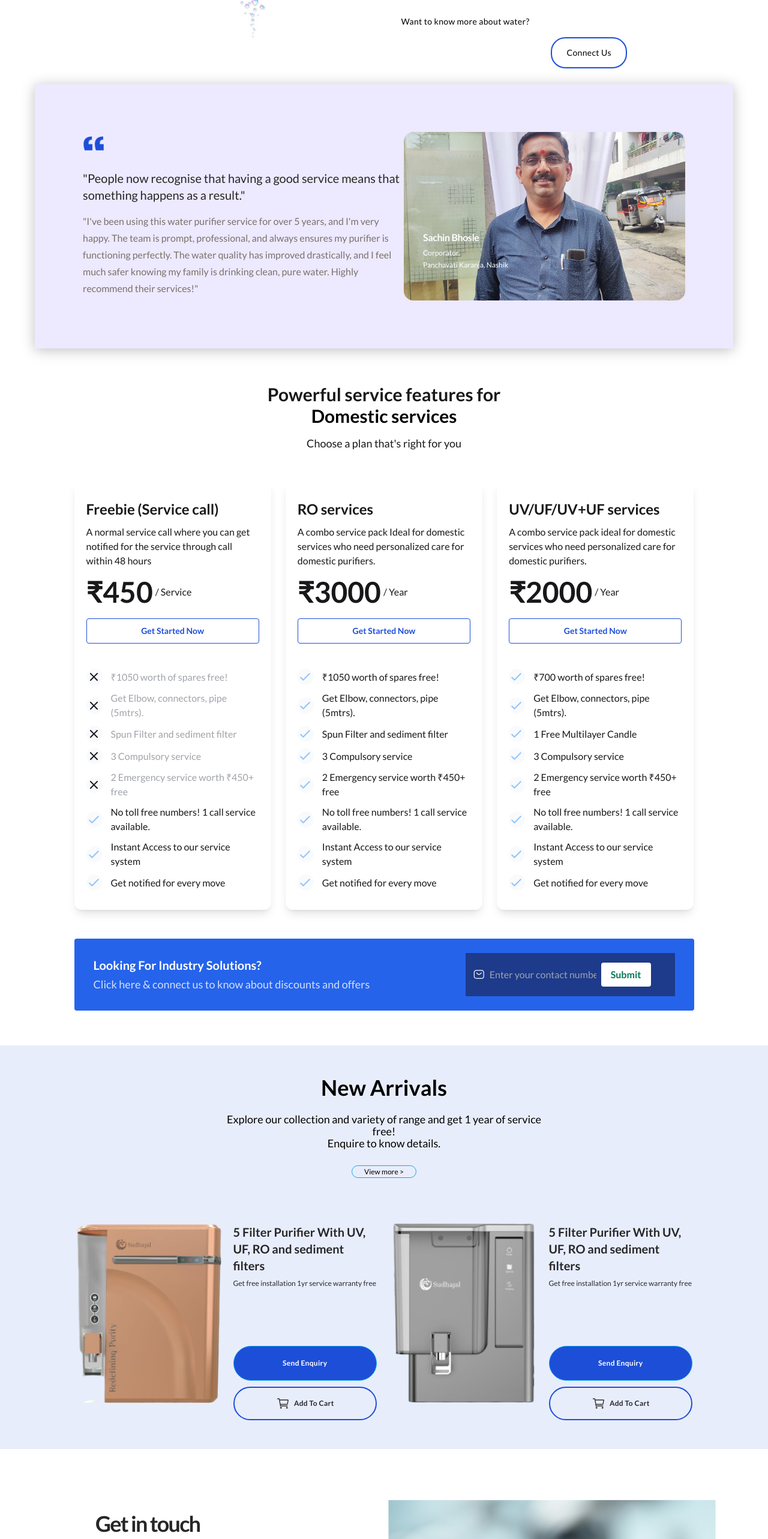
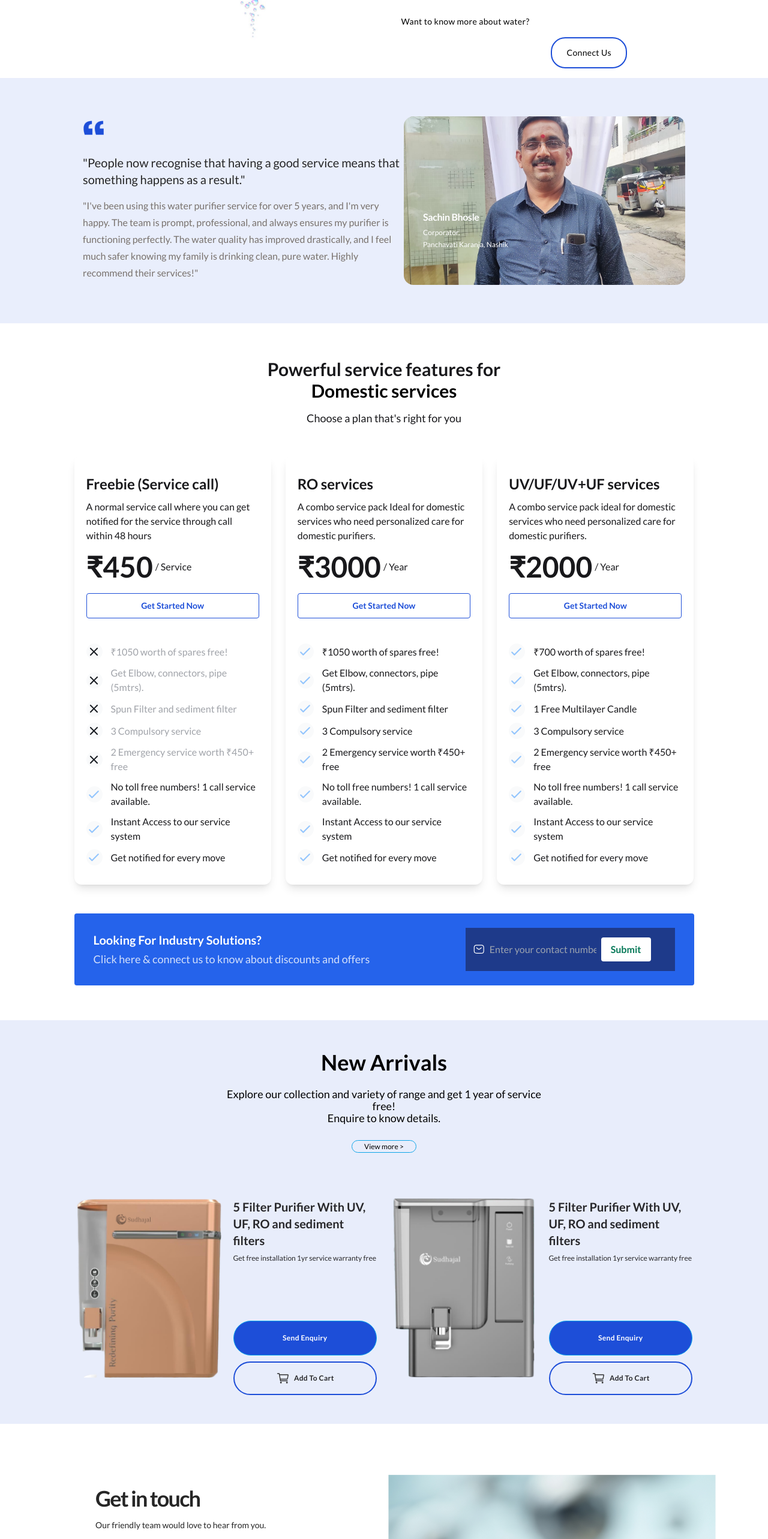
Before and after one commit to Sudhajal/sudhajal-repo, a Next.js app: page / in a window 1280 px wide. Shown: the part 1660-4226 px from the top of the page at 60% size. Built offline with nearby package versions, Linux system fonts and the light colour scheme.

Commit message:
extra changes

```diff
--- a/src/components/NewArrivals.tsx
+++ b/src/components/NewArrivals.tsx
@@ -26,7 +26,9 @@ const products: Product[] = [
 
 const NewArrivals: React.FC = () => {
   return (
-    <div className="flex flex-col justify-center items-center mt-2.5 max-w-full bg-blue-700 bg-opacity-10 w-[1438px]">
+    <div className="w-full">
+
+    <div className="flex flex-col justify-center items-center mt-2.5 max-w-full bg-blue-700 bg-opacity-10">
       <div className="flex flex-col py-2 max-w-full w-[1029px]">
         <div className="flex flex-col justify-center items-center px-36 py-10 w-full text-black max-md:px-5 max-md:max-w-full">
           <div className="flex flex-col items-center max-w-full w-[548px]">
@@ -55,6 +57,7 @@ const NewArrivals: React.FC = () => {
         </div>
       </div>
     </div>
+          </div>
   );
 };
 
--- a/src/components/Testimonial.tsx
+++ b/src/components/Testimonial.tsx
@@ -2,11 +2,12 @@ import React from "react";
 import Image from "next/image";
 const Testimonial: React.FC = () => {
   return (
+    <div className="w-full flex justify-center items-center py-16" style={{ backgroundColor: '#E9EEFC' }}>
 
 
-    <div className="flex flex-col md:flex-row relative  items-center py-20 px-5 md:px-20 mt-2.5 max-w-full bg-violet-100 min-h-[431px] shadow-[0px_3px_21px_rgba(0,0,0,0.25)]">
-      {/* Background Layer */}
-      <div className="absolute inset-0 z-0 bg-violet-100 h-full w-full" />
+
+
+
 
       {/* Testimonial Content */}
       <div className="flex z-10 flex-col self-stretch my-auto min-w-[240px] w-full md:w-[535px]">
@@ -39,7 +40,7 @@ const Testimonial: React.FC = () => {
             fill
 
             />
-          <div className="relative flex flex-col items-start pt-2 pr-20  pl-8 mt-20 rounded-2xl bg-opacity-60">
+          <div className="relative flex flex-col items-start  pr-20  pl-8 mt-20 rounded-2xl bg-opacity-60">
             <div className="text-base font-semibold tracking-tight leading-none">
               Sachin Bhosle
             </div>
@@ -50,6 +51,7 @@ const Testimonial: React.FC = () => {
         </div>
       </div>
     </div>
+
   );
 };
 
```
